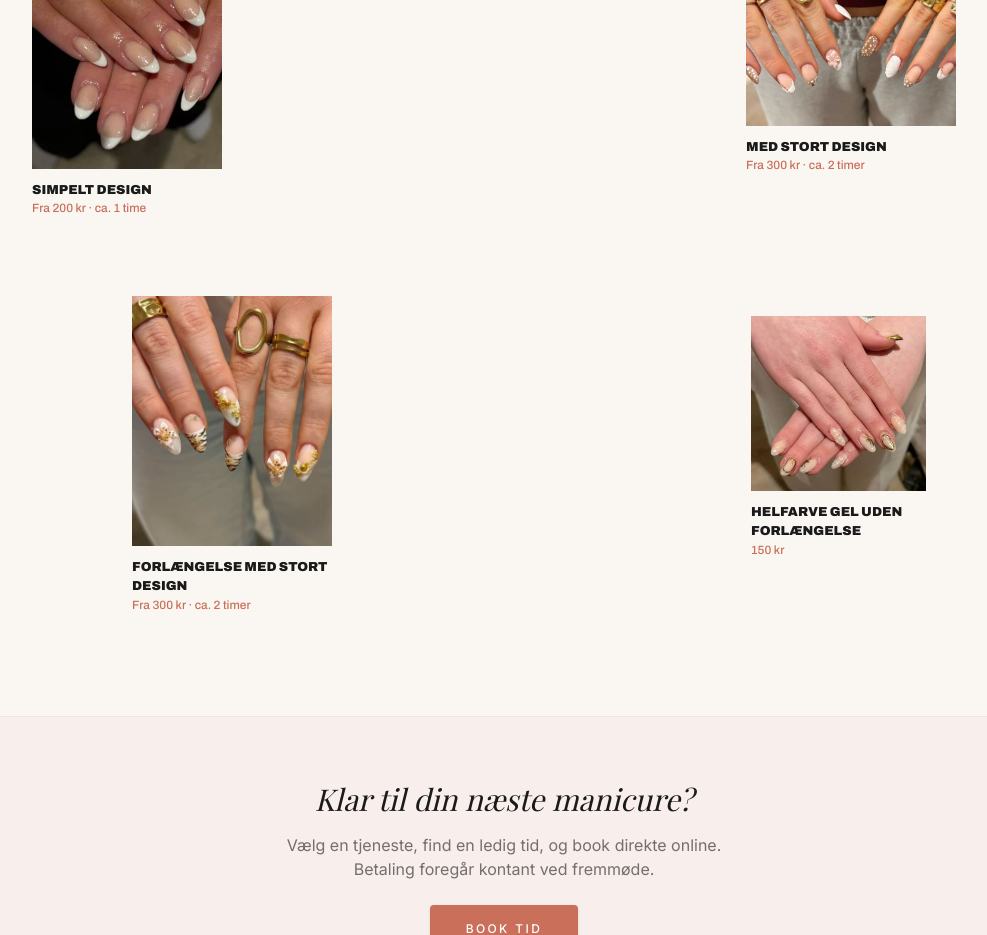
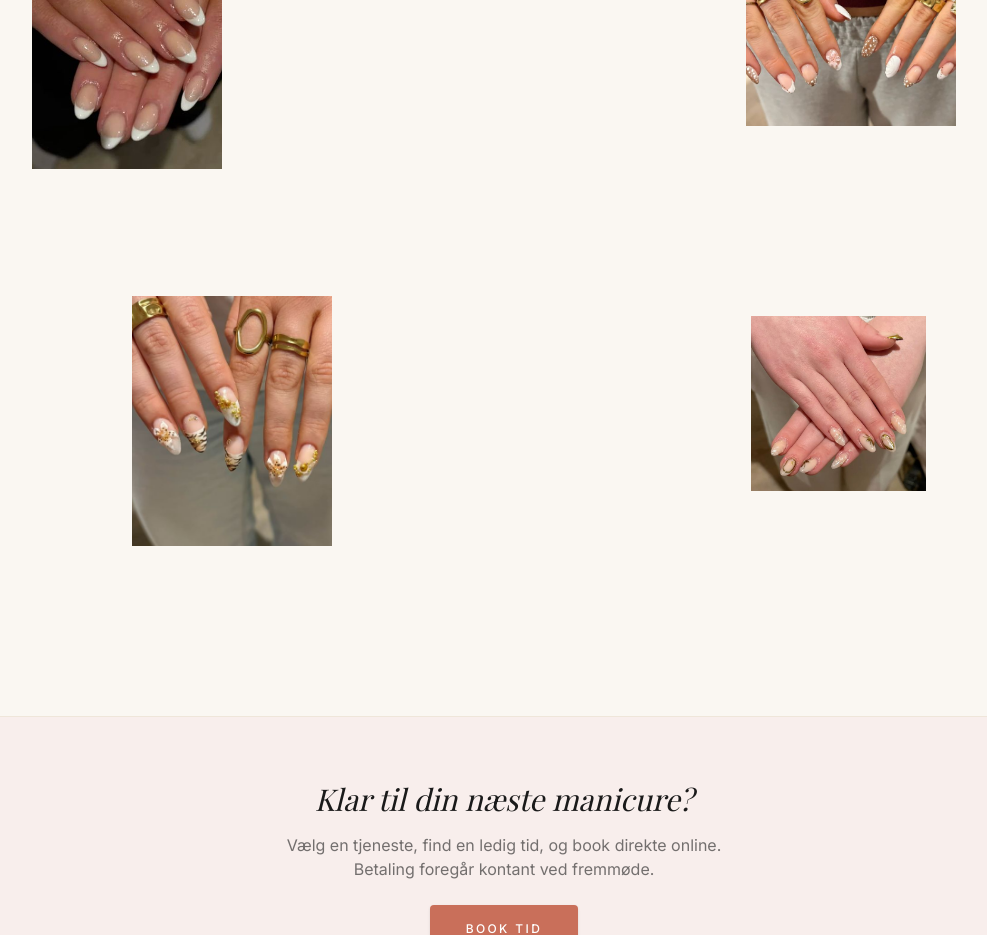
Before and after one commit to soph4638/zoega-nails, a Next.js app: page / in a window 1280 px wide. Shown: the part 960-1895 px from the top of the page, without its empty margins (136-1123 px from the left). Built offline with nearby package versions, Linux system fonts and the light colour scheme; a web font is replaced by a local one.

Commit message:
Fjern titel/pris-tekst under billeder i Udvalgte designs

```diff
--- a/app/page.tsx
+++ b/app/page.tsx
@@ -2,7 +2,6 @@ import Image from "next/image";
 import Link from "next/link";
 import BookButton from "@/components/BookButton";
 import { galleryImages } from "@/lib/gallery";
-import { services, formatDuration } from "@/lib/services";
 
 export default function Home() {
   return (
@@ -61,12 +60,6 @@ export default function Home() {
                 className="object-cover"
               />
             </div>
-            <p className="mt-3 font-archivo text-[13px] font-black uppercase text-ink">
-              {services[0].name.replace("Gel forlængelse – ", "")}
-            </p>
-            <p className="font-archivo text-xs font-medium text-accent">
-              Fra {services[0].priceKr} kr · ca. {formatDuration(services[0].durationMinutes)}
-            </p>
           </div>
 
           {/* Med stort design */}
@@ -80,12 +73,6 @@ export default function Home() {
                 className="object-cover"
               />
             </div>
-            <p className="mt-3 font-archivo text-[13px] font-black uppercase text-ink">
-              {services[2].name.replace("Gel forlængelse – ", "")}
-            </p>
-            <p className="font-archivo text-xs font-medium text-accent">
-              Fra {services[2].priceKr} kr · ca. {formatDuration(services[2].durationMinutes)}
-            </p>
           </div>
 
           {/* Med nail art */}
@@ -99,12 +86,6 @@ export default function Home() {
                 className="object-cover"
               />
             </div>
-            <p className="mt-3 font-archivo text-[13px] font-black uppercase text-ink">
-              Forlængelse med stort design
-            </p>
-            <p className="font-archivo text-xs font-medium text-accent">
-              Fra 300 kr · ca. 2 timer
-            </p>
           </div>
 
           {/* Gel uden forlængelse */}
@@ -118,12 +99,6 @@ export default function Home() {
                 className="object-cover"
               />
             </div>
-            <p className="mt-3 font-archivo text-[13px] font-black uppercase text-ink">
-              {services[3].name}
-            </p>
-            <p className="font-archivo text-xs font-medium text-accent">
-              {services[3].priceKr} kr
-            </p>
           </div>
         </div>
       </section>
```
